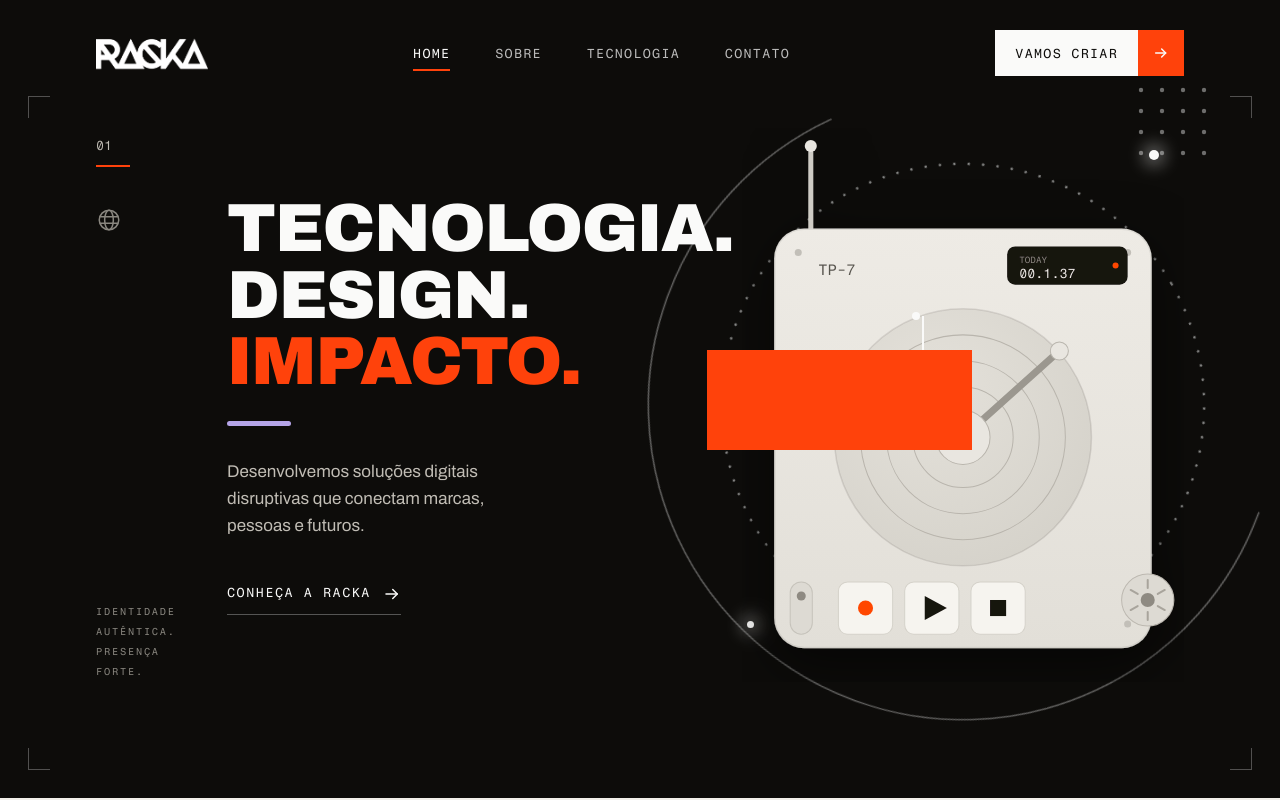
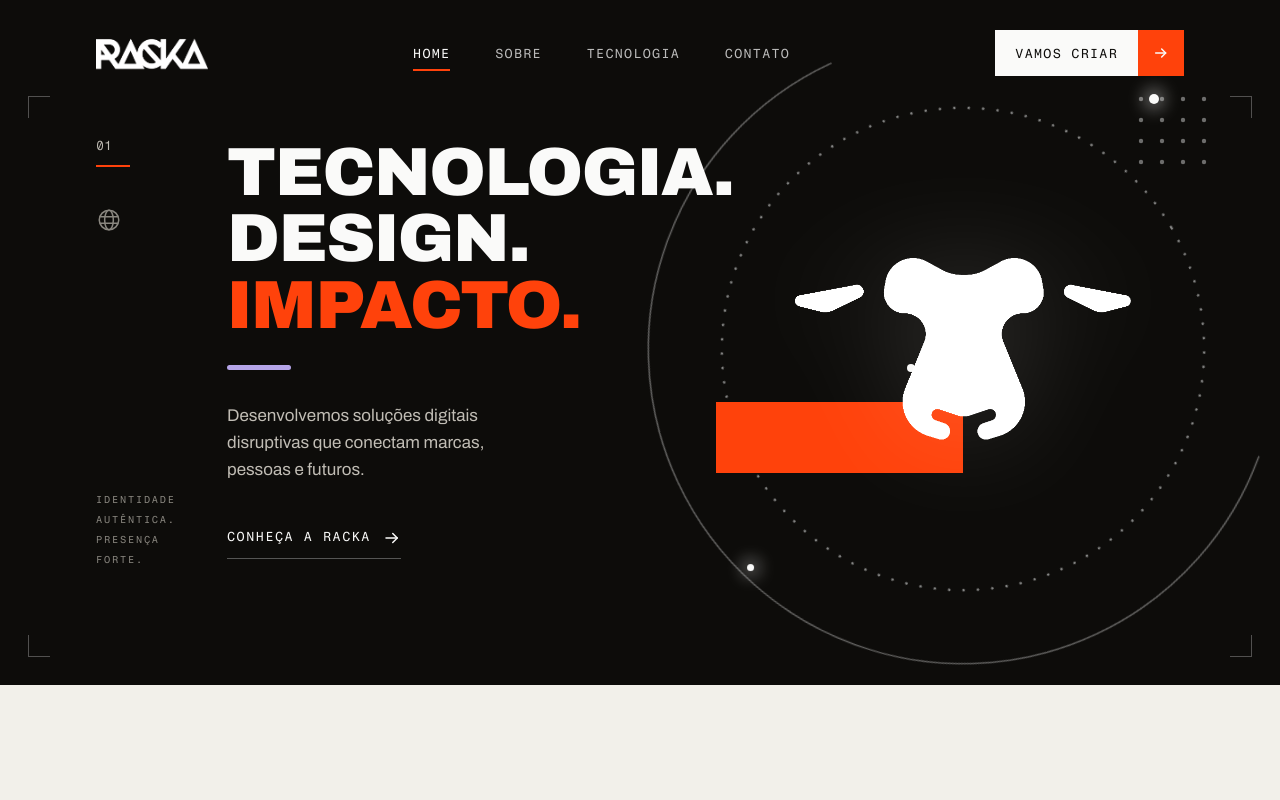
Before and after one commit to RackaLabs/racka-site, a plain HTML site: page index.html in a window 1280 px wide. Shown: the top 800 px of the page. Drawn offline with Linux system fonts and the light colour scheme.

Commit message:
Hero: substitui a ilustração do gravador pelo símbolo do carneiro
Co-Authored-By: Claude Fable 5 <noreply@anthropic.com>
Claude-Session: https://claude.ai/code/session_018NFQX2BUAd5hKEX6CErdq1

```diff
--- a/css/style.css
+++ b/css/style.css
@@ -291,11 +291,14 @@ p { text-wrap: pretty; }
   color: var(--mist);
 }
 
-/* palco do device */
+/* palco do carneiro */
 .hero-stage {
   position: relative;
   justify-self: center;
   width: min(100%, 460px);
+  aspect-ratio: 1;
+  display: grid;
+  place-items: center;
 }
 .hero-rings {
   position: absolute; inset: 50% auto auto 50%;
@@ -317,14 +320,20 @@ p { text-wrap: pretty; }
 .hero-rings__spark--b { bottom: 16%; left: 17%; width: 7px; height: 7px; }
 @keyframes spin { to { rotate: 360deg; } }
 
-.device { position: relative; z-index: var(--z-content); width: 100%; }
+.hero-ram {
+  position: relative;
+  z-index: calc(var(--z-content) + 1);
+  width: 76%;
+  height: auto;
+  filter: drop-shadow(0 0 56px oklch(1 0 0 / 0.14));
+}
 
 .hero-block {
   position: absolute;
-  left: -8%; top: 40%;
-  width: 60%; height: clamp(64px, 18%, 104px);
+  left: -6%; top: 62%;
+  width: 56%; height: clamp(60px, 16%, 92px);
   background: var(--orange);
-  z-index: calc(var(--z-content) + 1);
+  z-index: var(--z-content);
 }
 .hero-block i {
   position: absolute; right: 18%; top: -34px;
--- a/index.html
+++ b/index.html
@@ -119,74 +119,7 @@
             <span class="hero-rings__spark hero-rings__spark--b"></span>
           </div>
 
-          <svg class="device" viewBox="0 0 440 552" role="img" aria-label="Ilustração de um gravador portátil minimalista, símbolo do encontro entre hardware e design">
-            <defs>
-              <linearGradient id="bodyGrad" x1="0" y1="0" x2="0" y2="1">
-                <stop offset="0" stop-color="#EEEBE5"/>
-                <stop offset="1" stop-color="#E2DFD8"/>
-              </linearGradient>
-              <radialGradient id="discGrad" cx="0.38" cy="0.32" r="0.9">
-                <stop offset="0" stop-color="#E4E1DA"/>
-                <stop offset="1" stop-color="#D2CFC7"/>
-              </radialGradient>
-              <filter id="deviceShadow" x="-20%" y="-10%" width="140%" height="130%">
-                <feDropShadow dx="0" dy="18" stdDeviation="28" flood-color="#000000" flood-opacity="0.55"/>
-              </filter>
-            </defs>
-            <g filter="url(#deviceShadow)">
-              <!-- antena -->
-              <rect x="66" y="22" width="5" height="86" rx="2.5" fill="#CFCCC5"/>
-              <circle cx="68.5" cy="18" r="6" fill="#E9E6E0"/>
-              <!-- corpo -->
-              <rect x="32" y="100" width="376" height="418" rx="30" fill="url(#bodyGrad)"/>
-              <rect x="32.75" y="100.75" width="374.5" height="416.5" rx="29.25" fill="none" stroke="#14120F" stroke-opacity="0.08" stroke-width="1.5"/>
-              <!-- parafusos -->
-              <circle cx="56" cy="124" r="3.5" fill="#C2BFB8"/>
-              <circle cx="384" cy="124" r="3.5" fill="#C2BFB8"/>
-              <circle cx="56" cy="494" r="3.5" fill="#C2BFB8"/>
-              <circle cx="384" cy="494" r="3.5" fill="#C2BFB8"/>
-              <!-- label -->
-              <text x="76" y="146" font-family="'Fragment Mono', monospace" font-size="15" fill="#57544E">TP-7</text>
-              <!-- display -->
-              <rect x="264" y="118" width="120" height="38" rx="8" fill="#16130F"/>
-              <text x="276" y="134" font-family="'Fragment Mono', monospace" font-size="9" fill="#8B877F">TODAY</text>
-              <text x="276" y="149" font-family="'Fragment Mono', monospace" font-size="13" fill="#F2EFEA">00.1.37</text>
-              <circle cx="372" cy="137" r="3" fill="#FF4700"/>
-              <!-- disco -->
-              <circle cx="220" cy="308" r="128" fill="url(#discGrad)"/>
-              <circle cx="220" cy="308" r="128" fill="none" stroke="#14120F" stroke-opacity="0.10" stroke-width="1.5"/>
-              <circle cx="220" cy="308" r="102" fill="none" stroke="#B9B5AD" stroke-width="1"/>
-              <circle cx="220" cy="308" r="76" fill="none" stroke="#B9B5AD" stroke-width="1"/>
-              <circle cx="220" cy="308" r="50" fill="none" stroke="#B9B5AD" stroke-width="1"/>
-              <line x1="220" y1="308" x2="316" y2="222" stroke="#9B978F" stroke-width="7" stroke-linecap="round"/>
-              <circle cx="316" cy="222" r="9" fill="#E9E6E0" stroke="#B9B5AD"/>
-              <circle cx="220" cy="308" r="27" fill="#E9E6E0" stroke="#B9B5AD"/>
-              <circle cx="220" cy="308" r="9" fill="#FF4700"/>
-              <!-- teclas -->
-              <g>
-                <rect x="96" y="452" width="54" height="52" rx="9" fill="#F6F4EF" stroke="#D5D2CA"/>
-                <circle cx="123" cy="478" r="7.5" fill="#FF4700"/>
-                <rect x="162" y="452" width="54" height="52" rx="9" fill="#F6F4EF" stroke="#D5D2CA"/>
-                <path d="M182 466l22 12-22 12z" fill="#16130F"/>
-                <rect x="228" y="452" width="54" height="52" rx="9" fill="#F6F4EF" stroke="#D5D2CA"/>
-                <rect x="247" y="470" width="16" height="16" fill="#16130F"/>
-              </g>
-              <!-- chave lateral -->
-              <rect x="48" y="452" width="22" height="52" rx="11" fill="#DDDAD3" stroke="#C6C3BB"/>
-              <circle cx="59" cy="466" r="4.5" fill="#8E8A82"/>
-              <!-- knob -->
-              <circle cx="404" cy="470" r="26" fill="#DDDAD3" stroke="#BDB9B1"/>
-              <g stroke="#A8A49C" stroke-width="2" stroke-linecap="round">
-                <line x1="404" y1="450" x2="404" y2="458"/>
-                <line x1="421" y1="460" x2="414" y2="464"/>
-                <line x1="421" y1="480" x2="414" y2="476"/>
-                <line x1="404" y1="490" x2="404" y2="482"/>
-                <line x1="387" y1="480" x2="394" y2="476"/>
-                <line x1="387" y1="460" x2="394" y2="464"/>
-              </g>
-              <circle cx="404" cy="470" r="7" fill="#8E8A82"/>
-            </g>
-          </svg>
+          <img class="hero-ram" src="assets/ram-white.png" alt="Símbolo da RACKA: o carneiro" width="665" height="362">
 
           <span class="hero-block" aria-hidden="true"><i></i></span>
 
```
